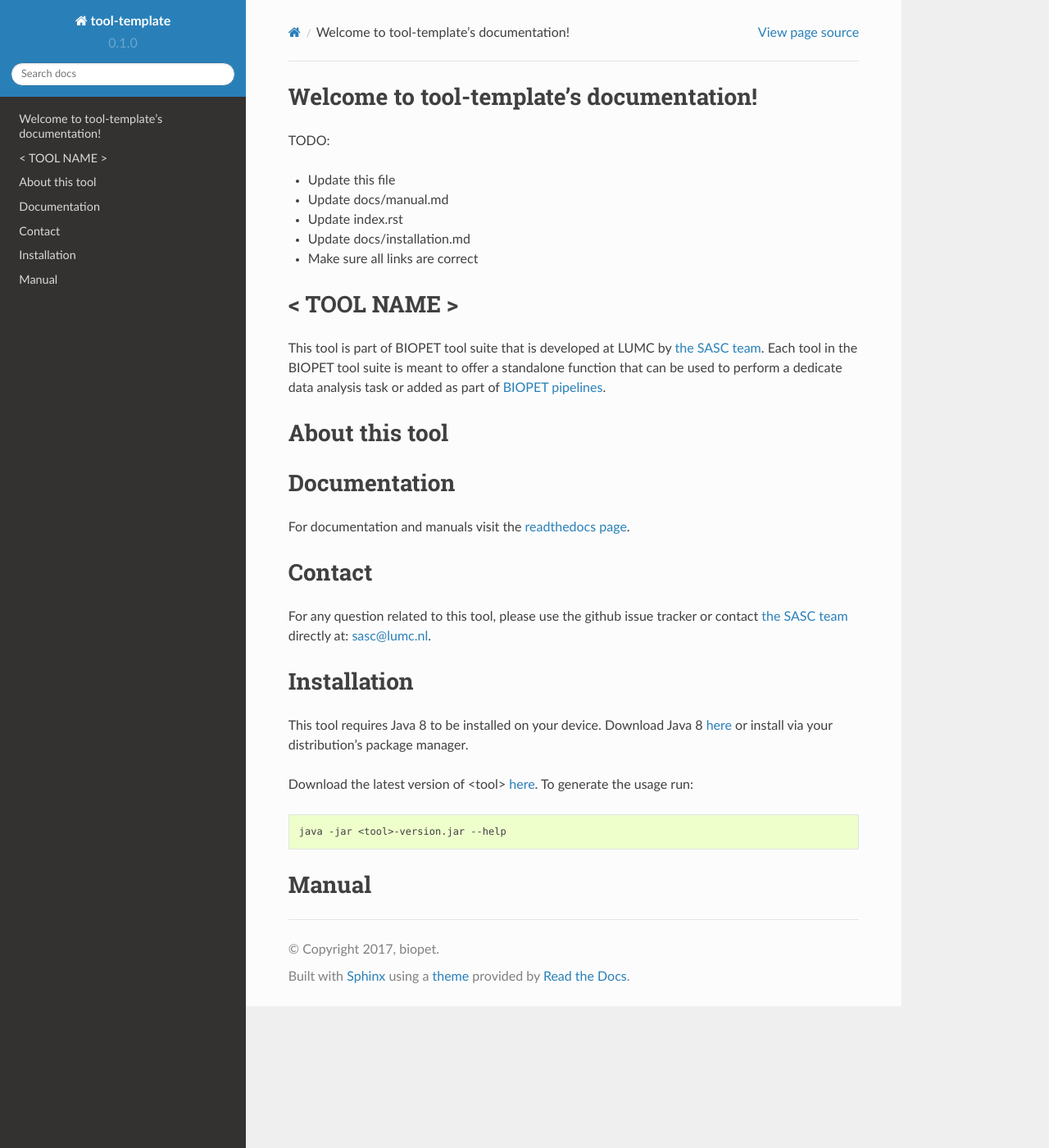
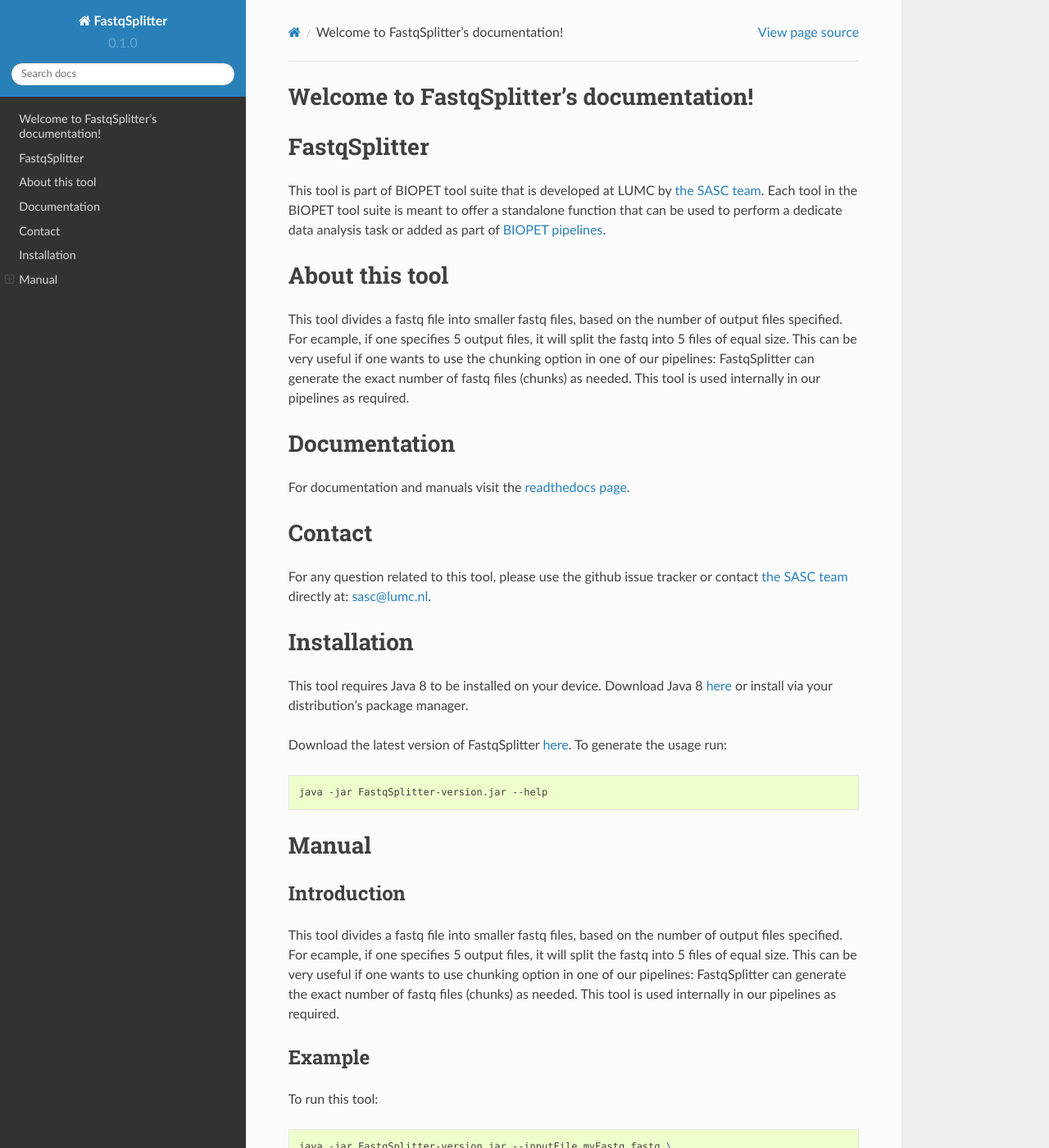
Before and after one commit to biopet/fastqsplitter, a Sphinx documentation site: the page built from docs/index.rst, in a window 1280 px wide and 1400 px high. Shown: the whole window at 82% size. Built offline with Sphinx 7.4.7 and the Read the Docs theme 2.0.0, drawn with Linux system fonts in a browser that asks for light colours; some of the changed text lies outside the part shown.

Commit message:
documentation

````diff
--- a/README.md
+++ b/README.md
@@ -1,20 +1,16 @@
-TODO:
-- Update this file
-- Update docs/manual.md
-- Update index.rst
-- Update docs/installation.md
-- Make sure all links are correct
-
-#  < TOOL NAME >
+#  FastqSplitter
 This tool is part of BIOPET tool suite that is developed at LUMC by [the SASC team](http://sasc.lumc.nl/).
 Each tool in the BIOPET tool suite is meant to offer a standalone function that can be used to perform a
 dedicate data analysis task or added as part of [BIOPET pipelines](http://biopet-docs.readthedocs.io/en/latest/).
 
 #  About this tool
-<Description of a tool>
+This tool divides a fastq file into smaller fastq files, based on the number of output files specified. For ecample,
+if one specifies 5 output files, it will split the fastq into 5 files of equal size. This can be very useful if one
+wants to use the chunking option in one of our pipelines: FastqSplitter can generate the exact number of fastq files
+(chunks) as needed. This tool is used internally in our pipelines as required.
 
 #  Documentation
-For documentation and manuals visit the [readthedocs page](http://biopet-toolName.readthedocs.io/en/latest/).
+For documentation and manuals visit the [readthedocs page](http://biopet-FastqSplitter.readthedocs.io/en/latest/).
 
 
 #  Contact
--- a/docs/INSTALLATION.md
+++ b/docs/INSTALLATION.md
@@ -3,8 +3,8 @@
 [here](http://www.oracle.com/technetwork/java/javase/downloads/jre8-downloads-2133155.html)
 or install via your distribution's package manager.
 
-Download the latest version of <tool> [here](https://github.com/biopet/INSERTTOOLNAMEHERE/releases/).
+Download the latest version of FastqSplitter [here](https://github.com/biopet/FastqSplitter/releases/).
 To generate the usage run:
 ```bash
-java -jar <tool>-version.jar --help
+java -jar FastqSplitter-version.jar --help
 ```
--- a/docs/MANUAL.md
+++ b/docs/MANUAL.md
@@ -1,3 +1,36 @@
 # Manual
 
-<Elaborate usage description>
+## Introduction
+This tool divides a fastq file into smaller fastq files, based on the number of output files specified. For ecample,
+if one specifies 5 output files, it will split the fastq into 5 files of equal size. This can be very useful if one
+wants to use chunking option in one of our pipelines: FastqSplitter can generate the exact number of fastq files
+(chunks) as needed. This tool is used internally in our pipelines as required.
+
+## Example
+To run this tool:
+```bash
+java -jar FastqSplitter-version.jar --inputFile myFastq.fastq \
+--output mySplittedFastq_1.fastq --output mySplittedFastq_2.fastq --output mySplittedFastq_3.fastq
+```
+The above invocation will split the input file into 3 fastq files of equal size.
+
+
+To get help:
+```bash
+java -jar FastqSplitter-version.jar --help
+Usage: FastqSplitter [options]
+
+  -l <value> | --log_level <value>
+        Log level
+  -h | --help
+        Print usage
+  -v | --version
+        Print version
+  -I <file> | --inputFile <file>
+        out is a required file property
+  -o <file> | --output <file>
+        out is a required file property
+```
+
+## Ouput
+Multiple fastq files based on the number of outputFiles specified.
--- a/docs/conf.py
+++ b/docs/conf.py
@@ -49,7 +49,7 @@
 master_doc = 'index'
 
 # General information about the project.
-project = u'tool-template'
+project = u'FastqSplitter'
 copyright = u'2017, biopet'
 author = u'biopet'
 
@@ -118,7 +118,7 @@
 # -- Options for HTMLHelp output ------------------------------------------
 
 # Output file base name for HTML help builder.
-htmlhelp_basename = 'tool-templatedoc'
+htmlhelp_basename = 'FastqSplitterdoc'
 
 
 # -- Options for LaTeX output ---------------------------------------------
@@ -145,7 +145,7 @@
 # (source start file, target name, title,
 #  author, documentclass [howto, manual, or own class]).
 latex_documents = [
-    (master_doc, 'tool-template.tex', u'tool-template Documentation',
+    (master_doc, 'FastqSplitter.tex', u'FastqSplitter Documentation',
      u'biopet', 'manual'),
 ]
 
@@ -155,7 +155,7 @@
 # One entry per manual page. List of tuples
 # (source start file, name, description, authors, manual section).
 man_pages = [
-    (master_doc, 'tool-template', u'tool-template Documentation',
+    (master_doc, 'FastqSplitter', u'FastqSplitter Documentation',
      [author], 1)
 ]
 
@@ -166,7 +166,7 @@
 # (source start file, target name, title, author,
 #  dir menu entry, description, category)
 texinfo_documents = [
-    (master_doc, 'tool-template', u'tool-template Documentation',
-     author, 'tool-template', 'One line description of project.',
+    (master_doc, 'FastqSplitter', u'FastqSplitter Documentation',
+     author, 'FastqSplitter', 'Divide a fastq file into smaller fastq files.',
      'Miscellaneous'),
 ]
--- a/docs/index.rst
+++ b/docs/index.rst
@@ -1,9 +1,9 @@
-.. tool-template documentation master file, created by
+.. FastqSplitter documentation master file, created by
    sphinx-quickstart on Thu Oct 12 09:56:27 2017.
    You can adapt this file completely to your liking, but it should at least
    contain the root `toctree` directive.
 
-Welcome to tool-template's documentation!
+Welcome to FastqSplitter's documentation!
 =========================================
 
 .. mdinclude:: ../README.md
````
Also changed, not shown: 1 other file.
